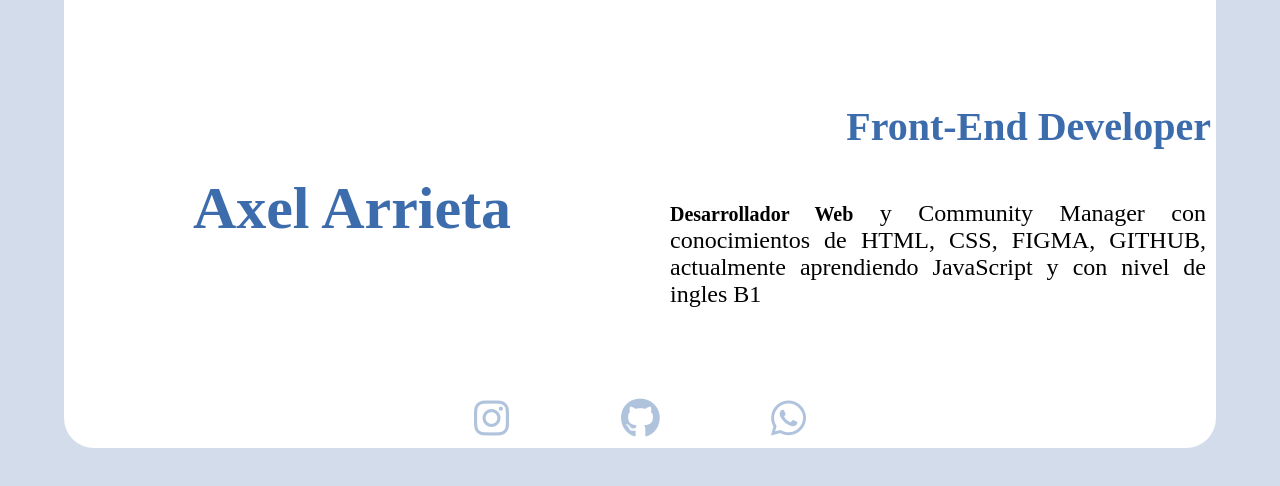
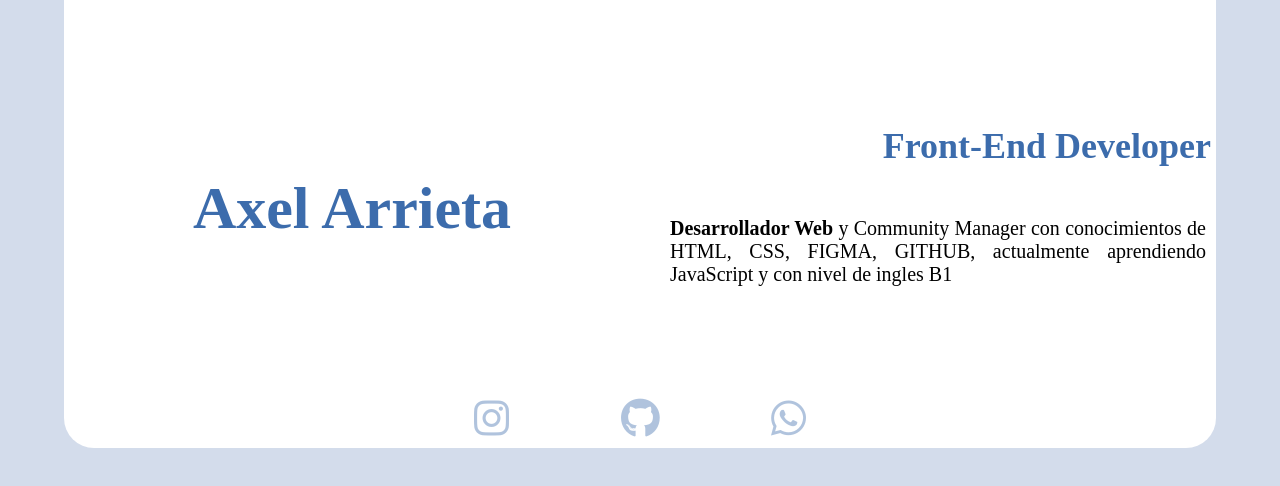
Before and after one commit to axelfas/card, a plain HTML site: page index.html in a window 1280 px wide. Shown: the part 292-778 px from the top of the page. Drawn offline with Linux system fonts and the light colour scheme.

Commit message:
mantenimiento de fontsize para adaptaciones

```diff
--- a/style.css
+++ b/style.css
@@ -77,14 +77,17 @@ body{
     width: 100%;
 }
 .down__text h2{
-    font-size: 2rem;
+    font-size: 1.8rem;
     padding: 5px 5px 5px 10px;
     text-align: center;
     color: var(--principal-text-color);
 }
 .down__text p{
     width: 100%;
-    font-size: 1.2rem;
+    max-width: 600px;
+    margin-left: auto;
+    margin-right: auto;
+    font-size: 1rem;
     padding: 10px;
     text-align: justify;
 }
@@ -177,6 +180,7 @@ body{
         }
         .down__text h2{
             text-align: end;
+            font-size: 1.7rem;
             padding-bottom: 20px;
         }
         .down__text p{
```
